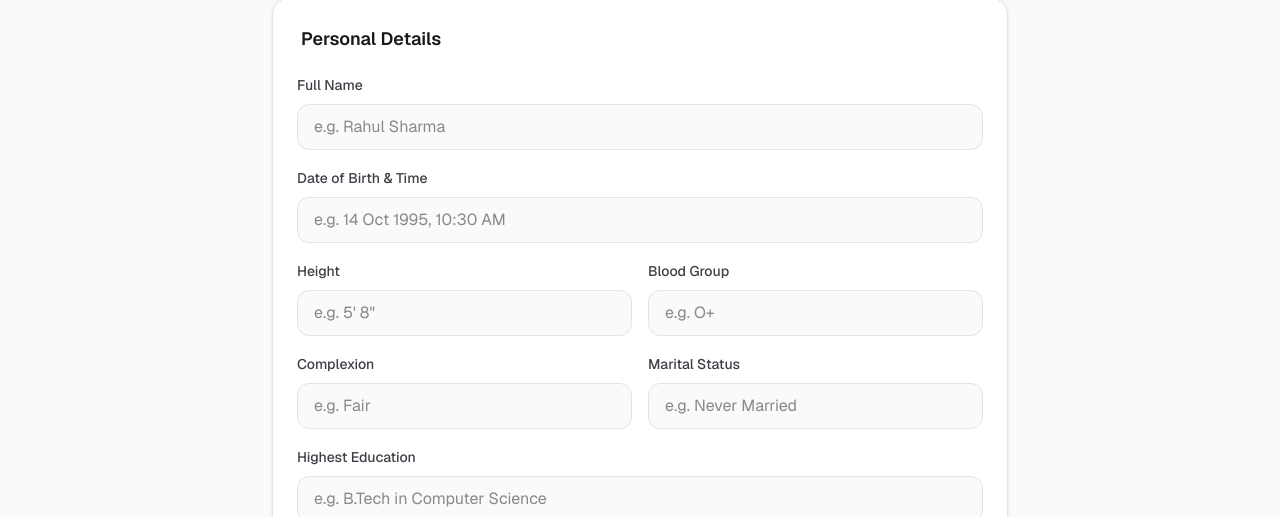
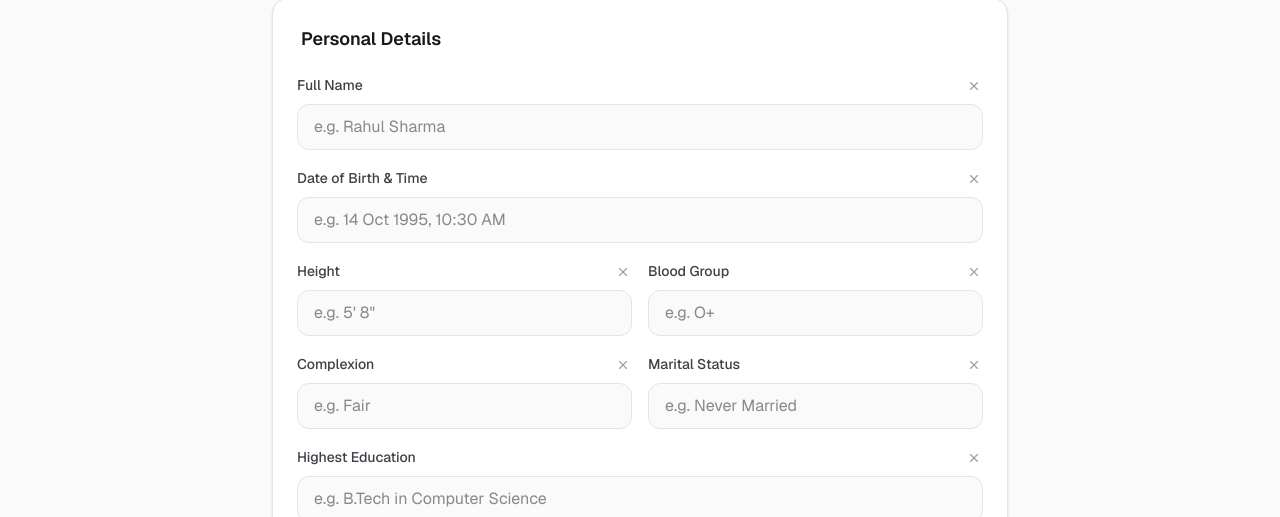
Before and after one commit to biodatabuilderapp-rajank/biodata, a Next.js app: page /create in a window 1280 px wide. Shown: the part 266-783 px from the top of the page. Built offline with nearby package versions, Linux system fonts and the light colour scheme.

Commit message:
form fixes

```diff
--- a/src/components/BiodataForm.tsx
+++ b/src/components/BiodataForm.tsx
@@ -18,6 +18,7 @@ const SectionTitleInput = ({ section, data, updateSectionTitle }: { section: Exc
         onChange={(e) => updateSectionTitle(section, e.target.value)}
         className="bg-transparent border-b-2 border-transparent hover:border-zinc-300 dark:hover:border-zinc-700 focus:border-indigo-500 focus:outline-none transition-colors w-full px-1 py-0.5 text-lg font-semibold text-zinc-900 dark:text-zinc-100"
         title="Edit Section Title"
+        tabIndex={-1}
     />
 );
 
@@ -57,12 +58,14 @@ const Input = ({ section, field, data, updateSection, updateLabel, removeField,
                     onChange={(e) => updateLabel(section, field, e.target.value)}
                     className="block text-sm font-medium text-zinc-700 dark:text-zinc-300 bg-transparent border-b border-transparent hover:border-zinc-300 dark:hover:border-zinc-600 focus:border-indigo-500 focus:outline-none py-0.5 px-1 -ml-1 transition-colors w-full sm:w-auto"
                     title="Edit Field Label"
+                    tabIndex={-1}
                 />
                 {removeField && (
                     <button
                         onClick={() => removeField(section, field)}
-                        className="text-zinc-400 hover:text-red-500 p-0.5 rounded transition-colors opacity-0 group-hover/field:opacity-100"
+                        className="text-zinc-400 hover:text-red-500 p-0.5 rounded transition-colors shrink-0"
                         title="Remove field"
+                        tabIndex={-1}
                     >
                         <X className="w-3.5 h-3.5" />
                     </button>
```
